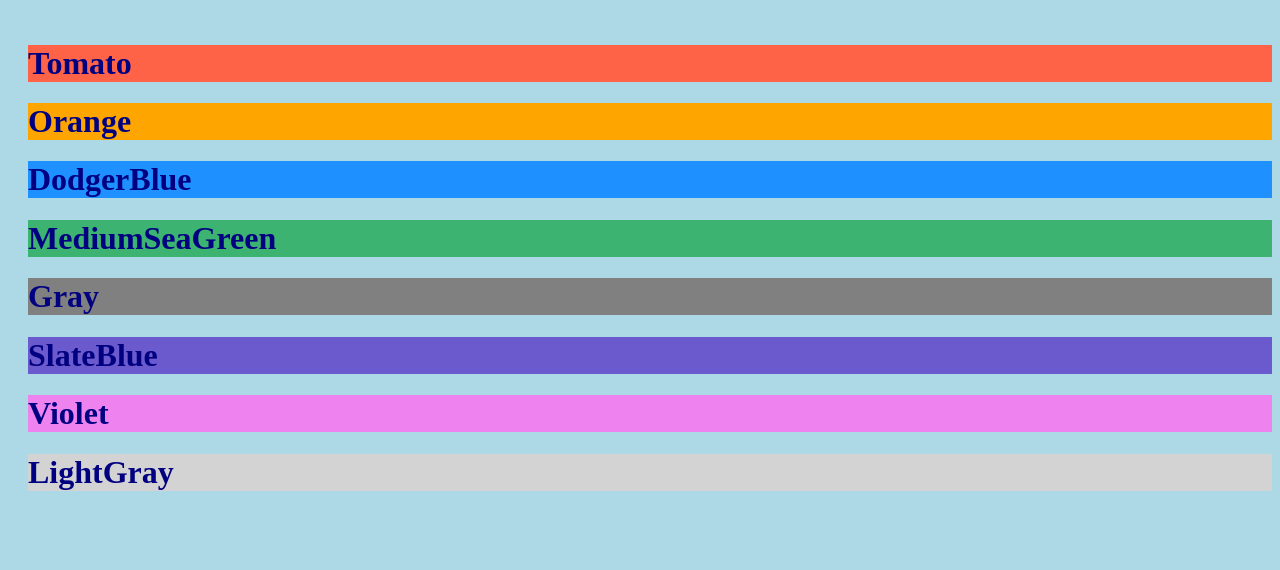
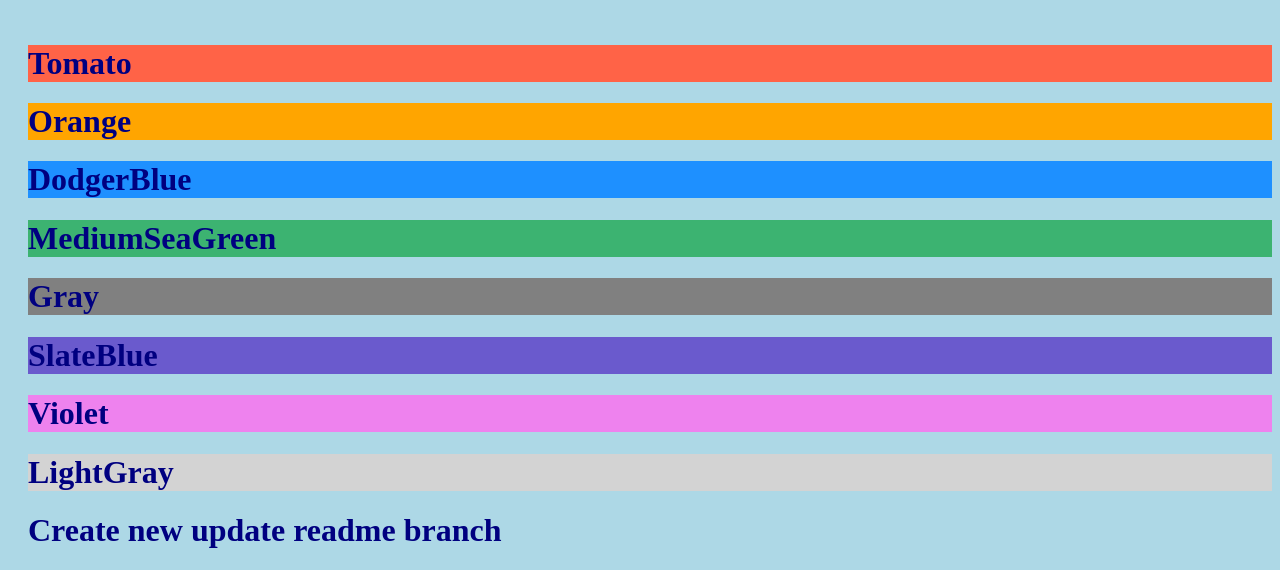
Before and after one commit to SahilTechpediac/WebDevProject, a plain HTML site: page index.html in a window 1280 px wide. Shown: the part 737-1307 px from the top of the page. Before the commit the page ends 1249 px from the top, so only its background shows below. Drawn offline with Linux system fonts and the light colour scheme.

Commit message:
Updated index.html as readme file

```diff
--- a/index.html
+++ b/index.html
@@ -51,6 +51,7 @@
 <h1 style="background-color:SlateBlue;">SlateBlue</h1>
 <h1 style="background-color:Violet;">Violet</h1>
 <h1 style="background-color:LightGray;">LightGray</h1>
+<h1> Create new update readme branch</h1>
 
 </body>
 </html>
```
